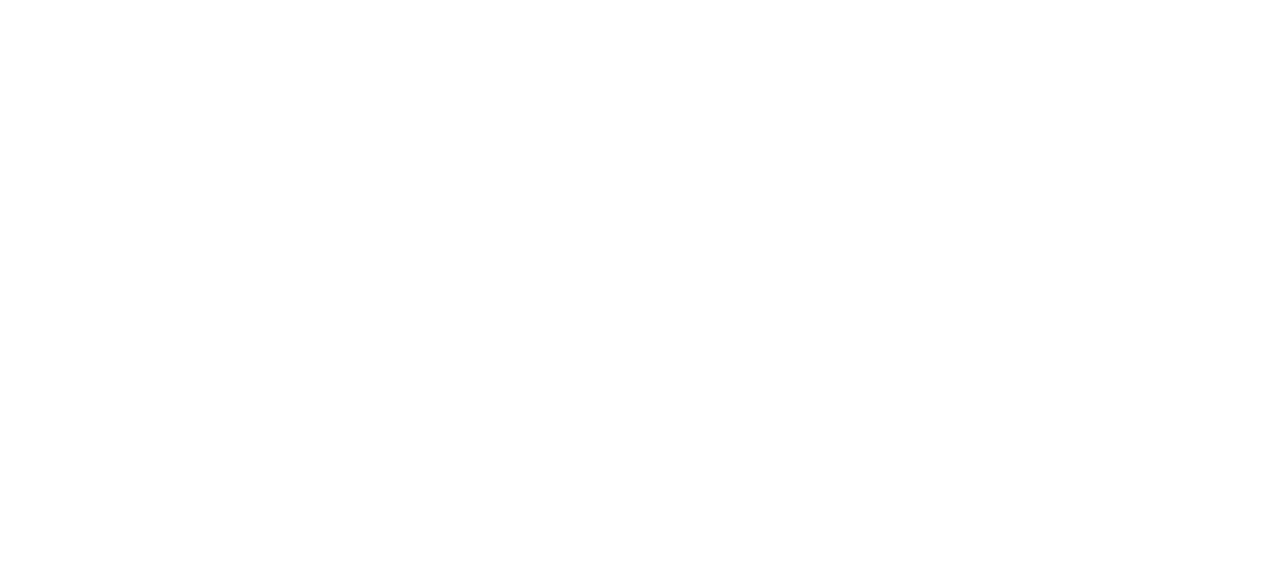
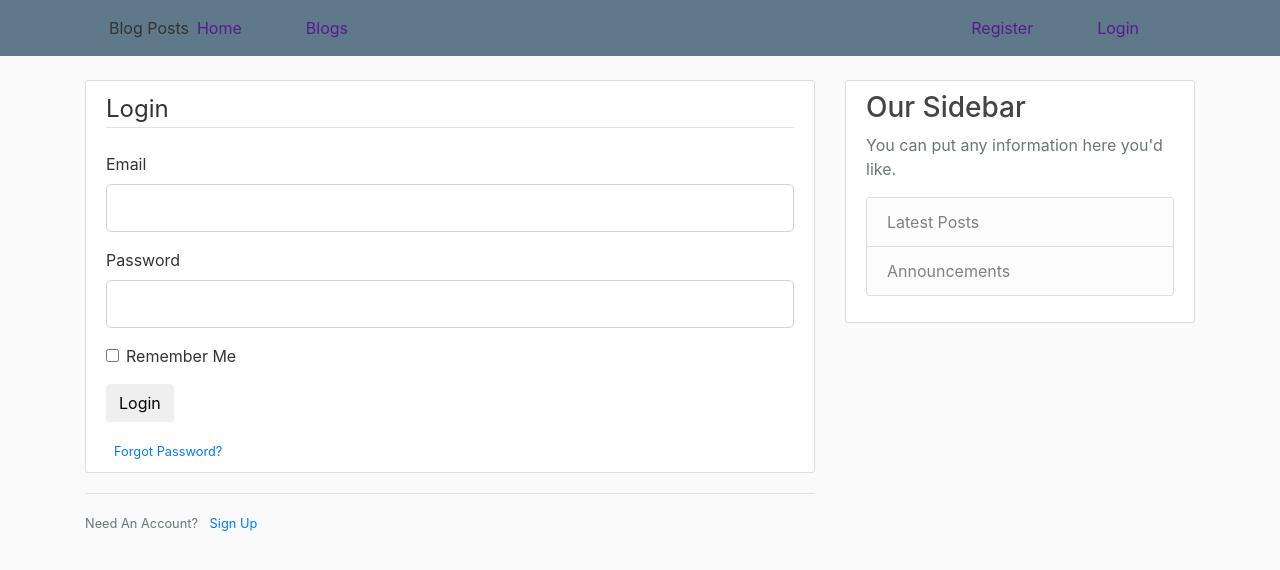
Before and after one commit to Wanjiru393/Blog-Post, a Flask app: page /login in a window 1280 px wide. Before the commit the part shown is empty. Shown: the top 570 px of the page. Run offline with Flask 2, Linux system fonts and the light colour scheme; some libraries are stand-ins or nearby versions.

Commit message:
Tweaked template flow

```diff
--- a/manage.py
+++ b/manage.py
@@ -26,9 +26,9 @@ def home():
     return render_template('index.html', posts=posts)
 
 
-@app.route("/about")
-def about():
-    return render_template('about.html', title='About')
+@app.route("/blog")
+def blog():
+    return render_template('blog.html', title='Blog')
 
 @app.route("/register", methods=['GET', 'POST'])
 def register():
@@ -41,9 +41,15 @@ def register():
     return render_template('register.html', title='Register', form=form)
 
 
-@app.route("/login")
+@app.route("/login", methods=['GET', 'POST'])
 def login():
     form = LoginForm()
+    if form.validate_on_submit():
+        if form.email.data == 'admin@blog.com' and form.password.data == 'password':
+            flash('Login successful!', 'success')
+            return redirect(url_for('home'))
+        else:
+            flash('Login Unsuccessful!Please check username & password', 'danger')
     return render_template('login.html', title='Login', form=form)
 
 
--- a/templates/layout.html
+++ b/templates/layout.html
@@ -26,13 +26,13 @@
           </button>
           <div class="collapse navbar-collapse" id="navbarToggle">
             <div class="navbar-nav mr-auto">
-              <a class="nav-item nav-link mr-5 ms-5" style="color: #561c8b;" href="/">Home</a>
-              <a class="nav-item nav-link mr-5 ms-5" style="color: #561c8b;" href="/blog">Blogs</a>
+              <a class="nav-item nav-link mr-5 ms-5" style="color: #561c8b;" href="{{ url_for('home') }}">Home</a>
+              <a class="nav-item nav-link mr-5 ms-5" style="color: #561c8b;" href="{{ url_for('blog') }}">Blogs</a>
             </div>
             <!-- Navbar Right Side -->
             <div class="navbar-nav">
-              <a class="nav-item nav-link mr-5 ms-5" style="color: #561c8b;" href="/login">Login</a>
-              <a class="nav-item nav-link mr-5 ms-5" style="color: #561c8b;" href="/register">Register</a>
+              <a class="nav-item nav-link mr-5 ms-5" style="color: #561c8b;" href="{{ url_for('register') }}">Register</a>
+              <a class="nav-item nav-link mr-5 ms-5" style="color: #561c8b;" href="{{ url_for('login') }}">Login</a>
             </div>
           </div>
         </div>
--- a/templates/login.html
+++ b/templates/login.html
@@ -0,0 +1,60 @@
+{% extends "layout.html" %}
+{% block content %}
+    <div class="content-section">
+        <form method="POST" action="">
+            {{ form.hidden_tag() }}
+            <fieldset class="form-group">
+                <legend class="border-bottom mb-4">Login</legend>
+                <!-- form validation errors -->
+
+                <div class="form-group">
+                     {{ form.email.label(class="form-control-label") }}
+                     {% if form.email.errors %}
+                        {{ form.email(class="form-control form-control-lg is-invalid") }}
+                        <div class="invalid-feedback">
+                            {% for error in form.email.errors %}
+                                <span>{{ error }}</span>
+                            {% endfor %}
+                        </div>
+                    {% else %}
+                        {{ form.email(class="form-control form-control-lg") }}
+                    {% endif %}
+
+
+                </div>
+                <div class="form-group">
+                     {{ form.password.label(class="form-control-label") }}
+                     {% if form.password.errors %}
+                        {{ form.password(class="form-control form-control-lg is-invalid") }}
+                        <div class="invalid-feedback">
+                            {% for error in form.password.errors %}
+                                <span>{{ error }}</span>
+                            {% endfor %}
+                        </div>
+                    {% else %}
+                        {{ form.password(class="form-control form-control-lg") }}
+                    {% endif %}
+
+                </div>
+                <!-- to keep you logged in -->
+                <div class="form-check">
+                    {{ form.remember(class="form-check-input") }}
+                    {{ form.remember.label(class="form-check-label") }}
+                </div>
+
+            </fieldset>
+            <div class="form-group">
+                {{ form.submit(class="btn btn-outline-information")}}
+            </div>
+            <small class="text-muted ml-2">
+                <a href="#">Forgot Password?</a>
+            </small>
+        </form>
+    </div>
+    <div class="border-top pt-3">
+        <small class="text-muted">
+            Need An Account? <a class="ml-2" href="{{ url_for('register') }}">Sign Up</a>
+        </small>
+    </div>
+
+{% endblock content %}
```
